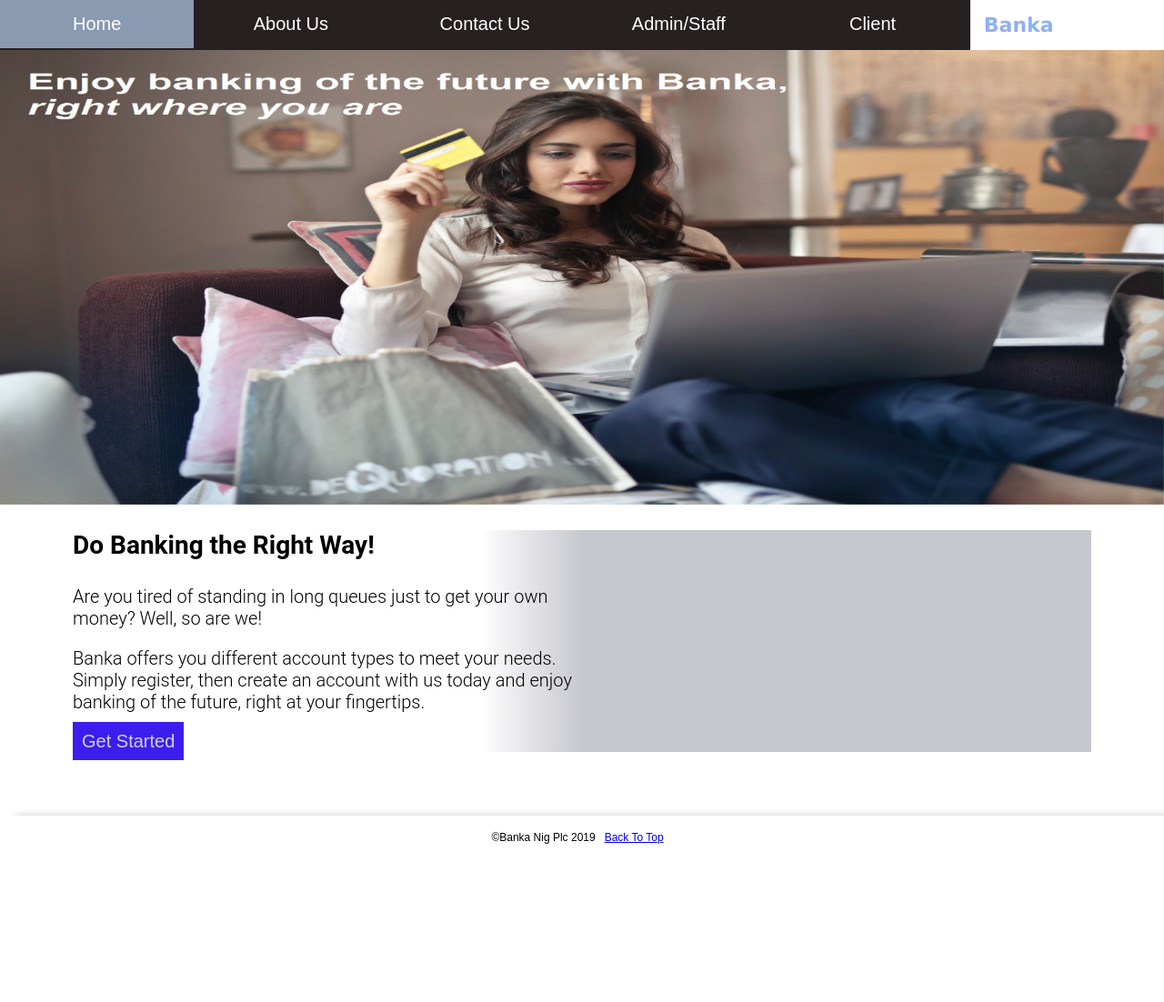
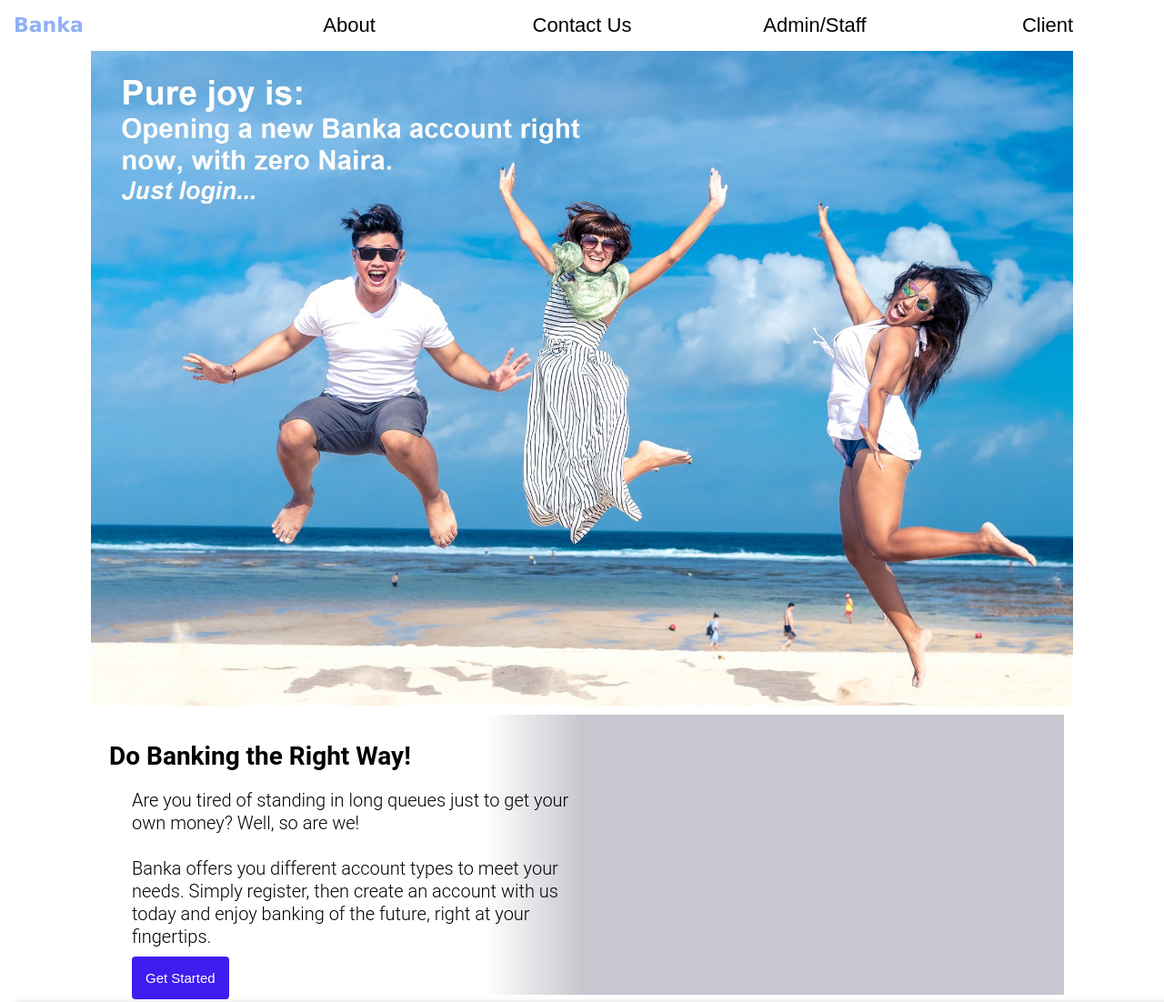
Before and after one commit to chialuka/Banka-App, a plain HTML site: page landing-page/index.html in a window 1280 px wide. Shown: the top 1102 px of the page at 91% size. Before the commit the page ends 947 px from the top, so only its background shows below. Drawn offline with Linux system fonts and the light colour scheme.

Commit message:
Change background and image resolution

```diff
--- a/landing-page/index.html
+++ b/landing-page/index.html
@@ -12,34 +12,40 @@
     />
   </head>
   <body>
-    <div id="content-wrapper">
     <header class="navbar">
-        <a href="#home" class="col-2 col-s-4">Home</a>
-        <a href="#about" class="col-2 col-s-4">About Us</a>
-        <a href="#contact" class="col-2 col-s-4">Contact Us</a>
-        <div class="col-2 col-s-4 dropdown">
-          <div class="dropdown-title">Admin/Staff</div>
+      <div class="col-2 logo">Banka</div>
+      <div class="menu-icon" onclick="menuFunction(this)">
+        <div class="bar1"></div>
+        <div class="bar2"></div>
+        <div class="bar3"></div>
+      </div>
+      <div class="menu-items">
+        <a href="#about" id="about" class="col-2">About</a>
+        <a href="#contact" id="contact" class="col-2">Contact Us</a>
+        <div class="col-2 dropdown">
+          <div id="admin" class="dropdown-title">Admin/Staff</div>
           <div class="dropdown-content">
             <a href="../staff-login/index.html">Login</a>
           </div>
         </div>
-        <div class="col-2 col-s-4 dropdown">
-          <div class="dropdown-title">Client</div>
+        <div class="col-2 dropdown">
+          <div id="client" class="dropdown-title">Client</div>
           <div class="dropdown-content">
             <a href="../client-login/index.html">Login</a>
             <a href="../client-signup/index.html">Sign Up</a>
           </div>
         </div>
-        <div class="col-2 col-s-4 logo">Banka</div>
+      </div>
     </header>
-      <main>
-        <div id="slider">
-          <img class="slide showing" src="winning.jpg" />
+    <main id="content-wrapper">
+      <div class="slider">
+        <img class="slide" src="winning.jpg" />
+        <img class="slide showing" src="atm.jpg" />
         <img class="slide" src="happy2.jpg" />
         <img class="slide" src="mobile4.jpg" />
-          <img class="slide showing" src="atm.jpg" />
       </div>
       <div class="account-pitch">
+        <div class="pitch-text">
           <p class="motto">Do Banking the Right Way!</p>
           <p class="pitch">
             Are you tired of standing in long queues just to get your own money?
@@ -50,10 +56,12 @@
             register, then create an account with us today and enjoy banking of
             the future, right at your fingertips.
           </p>
+        </div>
+        <div class="pitch-button">
           <a href="../client-signup/index.html">Get Started</a>
         </div>
+      </div>
     </main>
-    </div>
     <footer class="footer">
       <p class="footer-item">&copy;Banka Nig Plc 2019</p>
       <p class="footer-item"><a href="#content-wrapper">Back To Top</a></p>
--- a/landing-page/script.js
+++ b/landing-page/script.js
@@ -1,10 +1,16 @@
-const slides = document.querySelectorAll("#slider .slide");
+const slides = document.querySelectorAll(".slider .slide");
 let currentSlide = 0;
+const menuItems = document.querySelector(".menu-items");
 carousel()
 
 function carousel() {
   slides[currentSlide].className = "slide";
   currentSlide = (currentSlide+1)%slides.length;
   slides[currentSlide].className = "slide showing";
-  setTimeout(carousel, 5000);
+  setTimeout(carousel, 3000);
 }
+
+function menuFunction(menu) {
+  menu.classList.toggle("change");
+  menuItems.style.display = menuItems.style.display === "" || menuItems.style.display === "none" ? "block" : "none";
+}
--- a/landing-page/styles.css
+++ b/landing-page/styles.css
@@ -11,16 +11,73 @@ body {
   margin: 0;
 }
 
-[class*="col-"] {
-  width: 100%;
+.menu-icon {
+  cursor: pointer;
+  float: right;
+  background-color: white;
+  padding: 10px;
+}
+
+.bar1,
+.bar2,
+.bar3 {
+  width: 30px;
+  height: 5px;
+  background-color: #333;
+  margin: 6px 0;
+  transition: 0.4s;
+}
+
+.change .bar1 {
+  transform: rotate(-45deg) translate(-9px, 6px);
+}
+
+.change .bar2 {
+  opacity: 0;
+}
+
+.change .bar3 {
+  transform: rotate(45deg) translate(-8px, -8px);
+}
+
+.menu-items {
+  display: none;
+}
+
+.col-2 {
+  width: 50%;
 }
 
 @media only screen and (min-width: 600px) {
-  .col-s-4 {width: 33.33%;}
+  .menu-icon {
+    display: none;
+  }
+  .menu-items {
+    display: block;
+  }
+  .col-2 {
+    width: 20%;
+  }
+  div .pitch {
+    line-height: 20px
+  }
+  div #about {
+    text-align: center;
+  }
+  div #contact {
+    text-align: center;
+  }
+
+  div #admin {
+    text-align: center;
+  }
+
+  div #client {
+    text-align: center;
+  }
 }
 
 @media only screen and (min-width: 775px) {
-  .col-2 {width: 16.66%;}
   div .motto {
     font-size: 28px;
     font-weight: 700;
@@ -29,31 +86,46 @@ body {
     max-width: 50%;
     font-size: 20px;
     font-weight: 350;
+    line-height: 25px
   }
-  div .account-pitch a {
-    font-size: 20px;
-    font-weight: 350;
-    padding: 10px;
+  div #about {
+    font-size: 22px;
+  }
+  div #contact {
+    font-size: 22px;
+  }
+
+  div #admin {
+    font-size: 22px;
+  }
+
+  div #client {
+    font-size: 22px;
+  }
+}
+
+@media only screen and (min-width: 1024px) {
+  #content-wrapper {
+    max-width: 1080px;
+    margin: auto;
   }
 }
 
 #content-wrapper {
-  position: relative;
-  padding-bottom: 50px;
+  min-height: calc(100vh - 160px);
 }
 
 .navbar {
-  background-color: rgba(15, 8, 8, 0.9);
+  background-color: white;
   overflow: hidden;
 }
 
 .navbar a {
   float: left;
-  text-align: center;
-  color: white;
+  color: black;
   padding: 15px 15px;
   text-decoration: none;
-  font-size: 20px;
+  font-size: 18px;
   transition: all 0.3s ease;
 }
 
@@ -68,9 +140,8 @@ a:hover {
 
 .dropdown .dropdown-title {
   padding: 15px 15px;
-  text-align: center;
-  color: white;
-  font-size: 20px;
+  color: black;
+  font-size: 18px;
 }
 
 .dropdown:hover {
@@ -97,13 +168,13 @@ a:hover {
 
 .dropdown:hover .dropdown-content {
   display: block;
-  background-color: rgba(15, 8, 8, 0.9);
+  background-color: rgba(255, 255, 255, 0.9);
   opacity: 1;
   z-index: 10;
 }
 
 .logo {
-  float: right;
+  float: left;
   padding: 15px 15px;
   font-size: 22px;
   color: rgb(143, 176, 245);
@@ -113,35 +184,31 @@ a:hover {
 }
 
 .logo:hover {
-  cursor: pointer
+  cursor: pointer;
 }
 
-#slider {
-  position: relative;
-  height: 500px;
+.slider {
+  height: auto;
 }
 
 .slide {
   width: 100%;
   height: 100%;
-  opacity: 0;
   z-index: 1;
   transition: opacity 1s;
-  position: absolute;
+  display: none;
 }
 
 .showing {
   opacity: 1;
   z-index: 2;
-}
-
-img {
-  max-width: 100%;
-  height: auto
+  display: block;
 }
 
 .account-pitch {
-  margin: 20px 80px;
+  margin: 10px 10px;
+  padding: 10px;
+  line-height: 16px;
   background: linear-gradient(90deg, rgb(255, 255, 255) 40%, #c7c7cf 50%);
 }
 
@@ -157,15 +224,20 @@ img {
   font-size: 15px;
   font-weight: 250;
   font-style: normal;
+  margin: 25px;
 }
 
 .account-pitch a {
   text-decoration: none;
   font-size: 15px;
   font-weight: 250;
-  padding: 5px;
+  padding: 15px;
+  border: none;
+  border-radius: 4px;
   background-color: #3d1dee;
-  color: #cad4e2;
+  color: white;
+  margin: 25px;
+  width: 25%;
 }
 
 footer {
@@ -173,11 +245,27 @@ footer {
   justify-content: center;
   padding: 5px;
   bottom: 0;
-  height: 50px;
+  height: 80px;
   box-shadow: 16px 0px 8px 0px rgba(0, 0, 0, 0.2);
-  font-size: 12px
+  font-size: 12px;
 }
 
-footer  a {
+footer a {
   padding: 10px;
 }
+
+#about {
+  text-align: left;
+}
+
+#contact {
+  text-align: right;
+}
+
+#admin {
+  text-align: left;
+}
+
+#client {
+  text-align: right;
+}
--- a/public-css/styles.css
+++ b/public-css/styles.css
@@ -5,11 +5,9 @@ html {
 body {
   margin: 0;
   font-family: Arial, Helvetica, sans-serif;
-  background-color: rgba(15, 8, 8, 0.9);
-  color: white;
-  display: flex;
-  flex-direction: column;
-  align-items: center;
+  background-color: rgba(250, 250, 250, 0.9);
+  color: rgb(10, 8, 8);
+  font-size: 10px;
 }
 
 * {
@@ -18,12 +16,16 @@ body {
 
 header {
   height: 80px;
+  display: flex;
+  flex-direction: column;
+  align-items: center;
 }
 
 .content-wrapper {
   padding-bottom: 20px;
   min-height: calc(100vh - 160px);
   max-width: 70%;
+  margin: auto
 }
 
 .form-header {
@@ -33,18 +35,18 @@ header {
 }
 
 h1 {
-  font-size: 1.3em;
+  font-size: 1.9em;
 }
 
 a {
-  text-decoration: none
+  text-decoration: none;
 }
 
 .logo a {
-  color: rgb(180, 201, 245);
+  color: rgba(117, 157, 243, 0.9);
   font-family: Verdana, Geneva, Tahoma, sans-serif;
   text-decoration: none;
-  font-weight: 800;
+  font-weight: bold;
 }
 
 .col-75 {
@@ -64,7 +66,7 @@ a {
     max-width: 550px;
   }
   h1 {
-    font-size: 1.6em;
+    font-size: 3.0em;
   }
   .details {
     font-size: 16px;
@@ -92,7 +94,8 @@ button {
   margin-top: 10px;
 }
 
-input, select {
+input,
+select {
   padding: 15px;
   margin: 5px 0 5px 0;
   border: none;
@@ -110,7 +113,7 @@ p {
 }
 
 .back {
-  font-size: 15px
+  font-size: 15px;
 }
 
 footer {
@@ -119,7 +122,7 @@ footer {
   padding: 10px;
   bottom: 0;
   height: 60px;
-  box-shadow: 16px 0px 8px 0px rgba(0, 0, 0, 0.2);
+  border-top: 1px solid gray;
 }
 
 footer p {
```
Also changed, not shown: client-signup/index.html (+0 -1 lines), edit-profile/index.html (+0 -1 lines), staff-dashboard/index.html (+0 -1 lines), staff-login/index.html (+0 -1 lines). Lines whose indentation alone changed are shown as unchanged.
